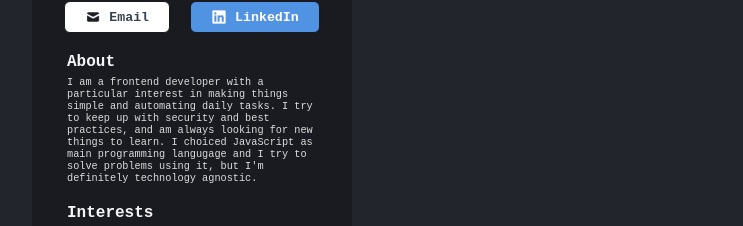
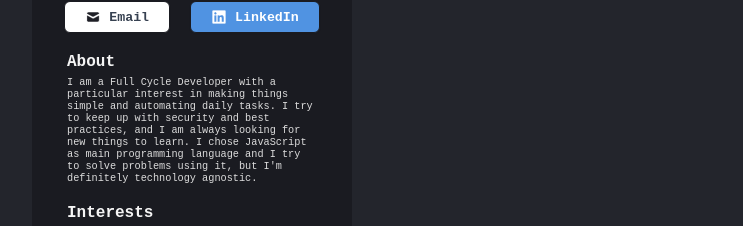
Before and after one commit to newlomar/digital-business-card, a React (Vite) app: page / in a window 1280 px wide. Shown: the part 439-665 px from the top of the page, without its empty margins (268-1011 px from the left). Built offline with nearby package versions, Linux system fonts and the light colour scheme; a web font is replaced by a local one.

Commit message:
about text update

```diff
--- a/src/About/About.jsx
+++ b/src/About/About.jsx
@@ -4,11 +4,11 @@ export default function About() {
       <section className='about about__about'>
         <h4 className='h4'>About</h4>
         <p className='p'>
-          I am a frontend developer with a particular interest in making things
-          simple and automating daily tasks. I try to keep up with security and
-          best practices, and am always looking for new things to learn. I
-          choiced JavaScript as main programming langugage and I try to solve
-          problems using it, but I'm definitely technology agnostic.
+          I am a Full Cycle Developer with a particular interest in making
+          things simple and automating daily tasks. I try to keep up with
+          security and best practices, and I am always looking for new things to
+          learn. I chose JavaScript as main programming language and I try to
+          solve problems using it, but I'm definitely technology agnostic.
         </p>
       </section>
       <section className='about about__interests'>
```
